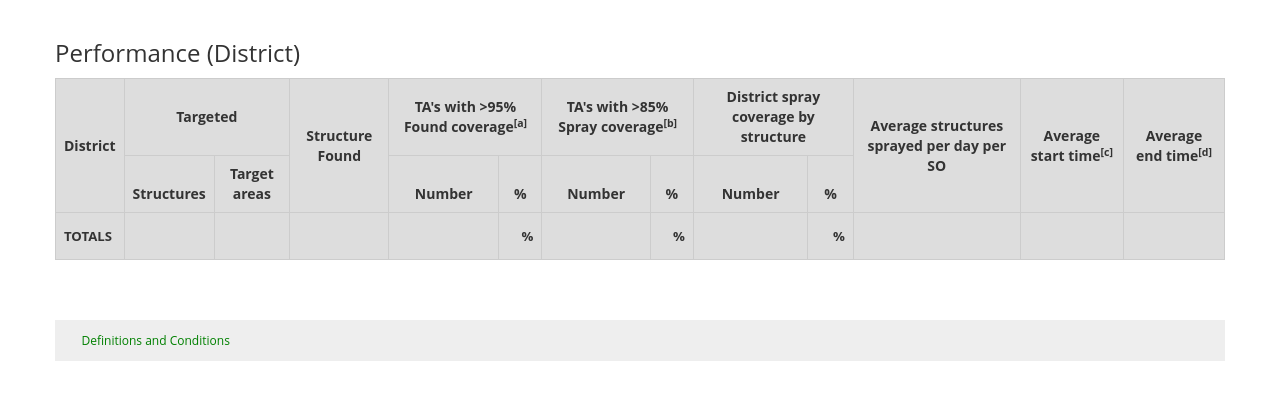
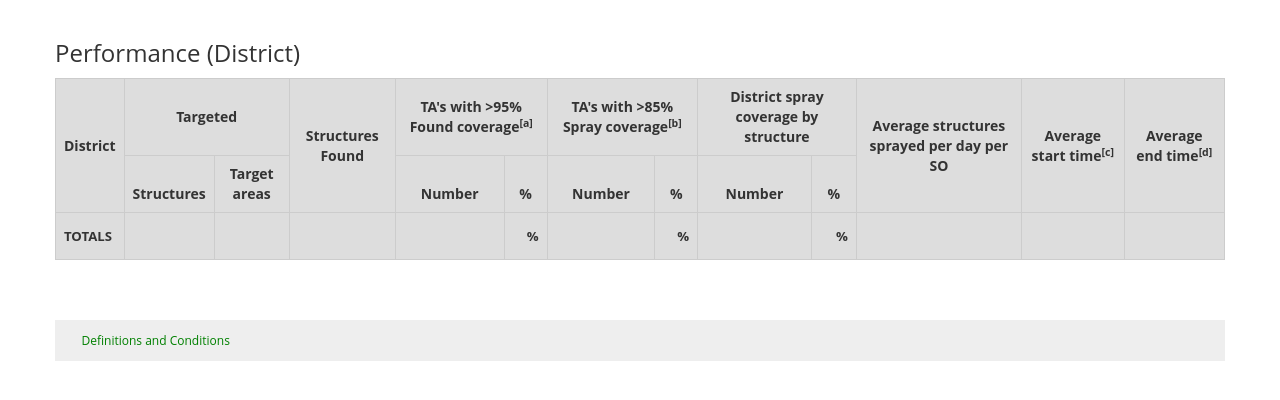
Before and after one commit to onaio/mspray, a Django app: template mspray/apps/main/templates/performance.html in a window 1280 px wide. Shown: the part 52-452 px from the top of the page. Run offline with Django 3.2, Linux system fonts and the light colour scheme; the template is opened without the code that fills it, so the values that code supplies are empty; some libraries are stand-ins or nearby versions; some web fonts are replaced.

Commit message:
add missing S, closes #158

```diff
--- a/mspray/apps/main/templates/performance.html
+++ b/mspray/apps/main/templates/performance.html
@@ -13,7 +13,7 @@
                         <tr>
                             <th rowspan="2">District</th>
                             <th colspan="2">Targeted</th>
-                            <th rowspan="2">Structure Found</th>
+                            <th rowspan="2">Structures Found</th>
                             <th colspan="2">TA's with >95% Found coverage<sup title="Found coverage is defined as the number of structures found / number of structures enumerated">[a]</sup></th>
                             <th colspan="2">TA's with >85% Spray coverage<sup title="Spray coverage is defined as number of structures sprayed / number of structures found">[b]</sup></th>
                             <th colspan="2">District spray coverage by structure</th>
```
